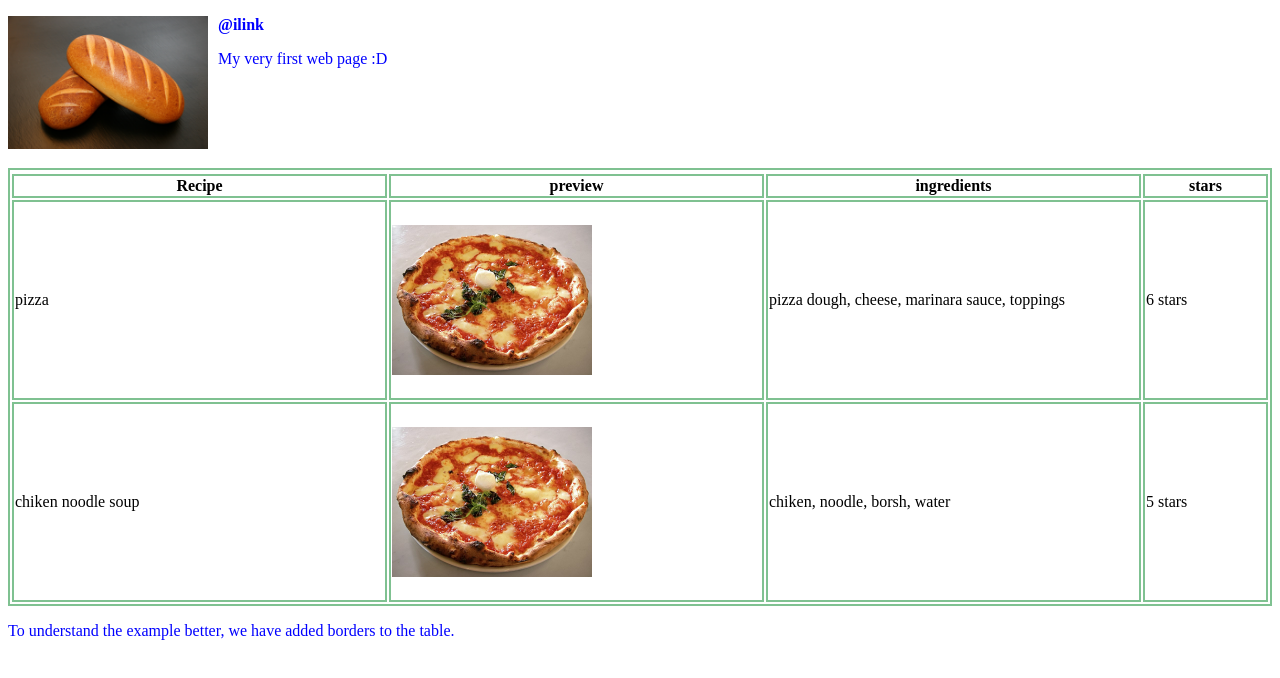
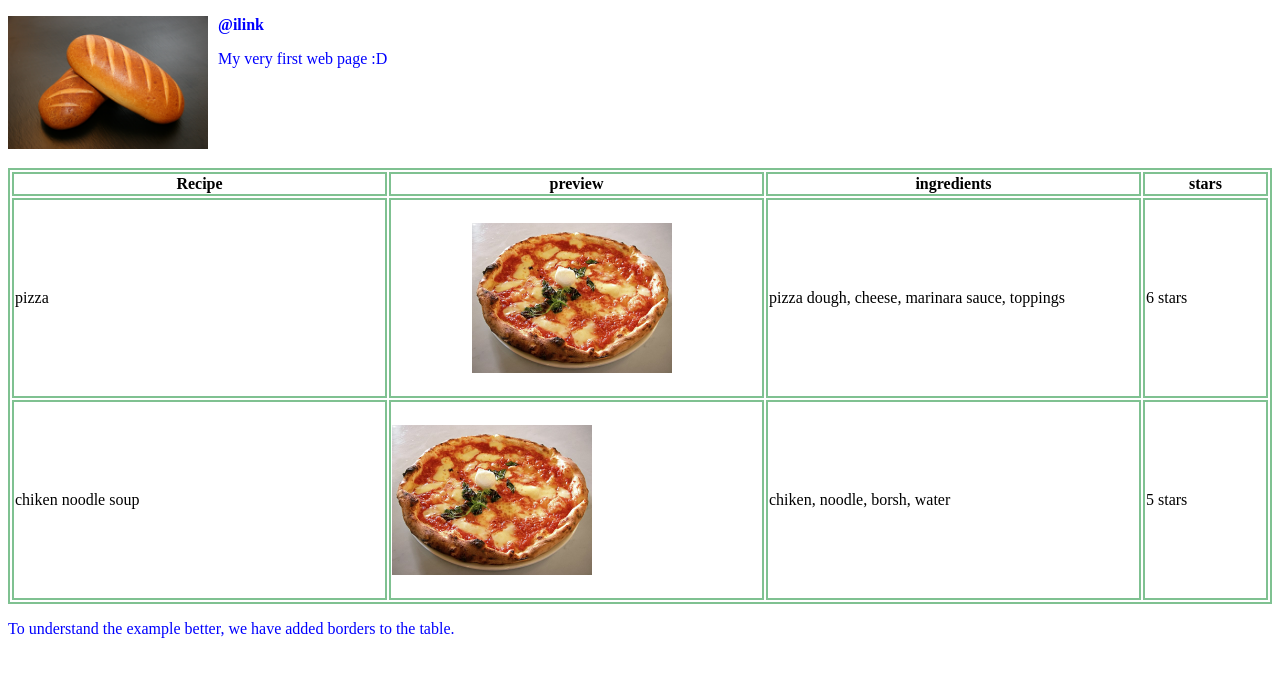
Before and after one commit to linkdalupi/HTML, a plain HTML site: page index.html in a window 1280 px wide. Drawn offline with Linux system fonts and the light colour scheme.

Commit message:
centered image for table

```diff
--- a/index.html
+++ b/index.html
@@ -6,7 +6,6 @@
     <style>
       img {
         width: 200px;
-
         float: left;
         margin-right: 10px;
       }
@@ -14,14 +13,18 @@
         font-weight: bold;
       }
       table, th, td {
-  border: 2px solid rgb(127, 193, 145);
+        border: 2px solid rgb(127, 193, 145);
       }
-  p {color:blue;}
+      p {color:blue;}
       td {
-  text-align: left;
-}
+        text-align: left;
+      }
+      div {
+        display: flex;
+        justify-content: center;
+      }
+    </style>
 
-    </style>
   </head>
   <body>
     <img src="images/ur a bred.jpg" />
@@ -29,14 +32,15 @@
     <p>My very first web page :D </p>
 
 
-      <div id="footer" class="intro"><span style class="bottom">
+
 
     <table style="width:100%; margin-top: 100px;">
-      <tr> <colgroup>
+      <colgroup>
         <col span="1" style="width: 30%;">
         <col span="1" style="width: 30%;">
         <col span="1" style="width: 30%;">
-     </colgroup>
+      </colgroup>
+      <tr>
         <th>Recipe</th>
         <th>preview</th>
         <th>ingredients</th>
@@ -44,18 +48,22 @@
       </tr>
       <tr style="height:200px">
         <td>pizza</td>
-        <td><img src="images/piza.jpg"></td>
+        <td>
+          <div>
+            <img src="images/piza.jpg"/>
+          </div>
+        </td>
+
         <td> pizza dough, cheese, marinara sauce, toppings</td>
         <td>6 stars</td>
       </tr>
       <tr style="height:200px">
         <td>chiken noodle soup</td>
-        <td><img src="images/piza.jpg"></td>
+        <td><img src="images/piza.jpg"/></td>
         <td>chiken, noodle, borsh, water</td>
         <td>5 stars</td>
       </tr>
     </table>
-  </div>
     <p>To understand the example better, we have added borders to the table.</p>
 
     </body>
```
